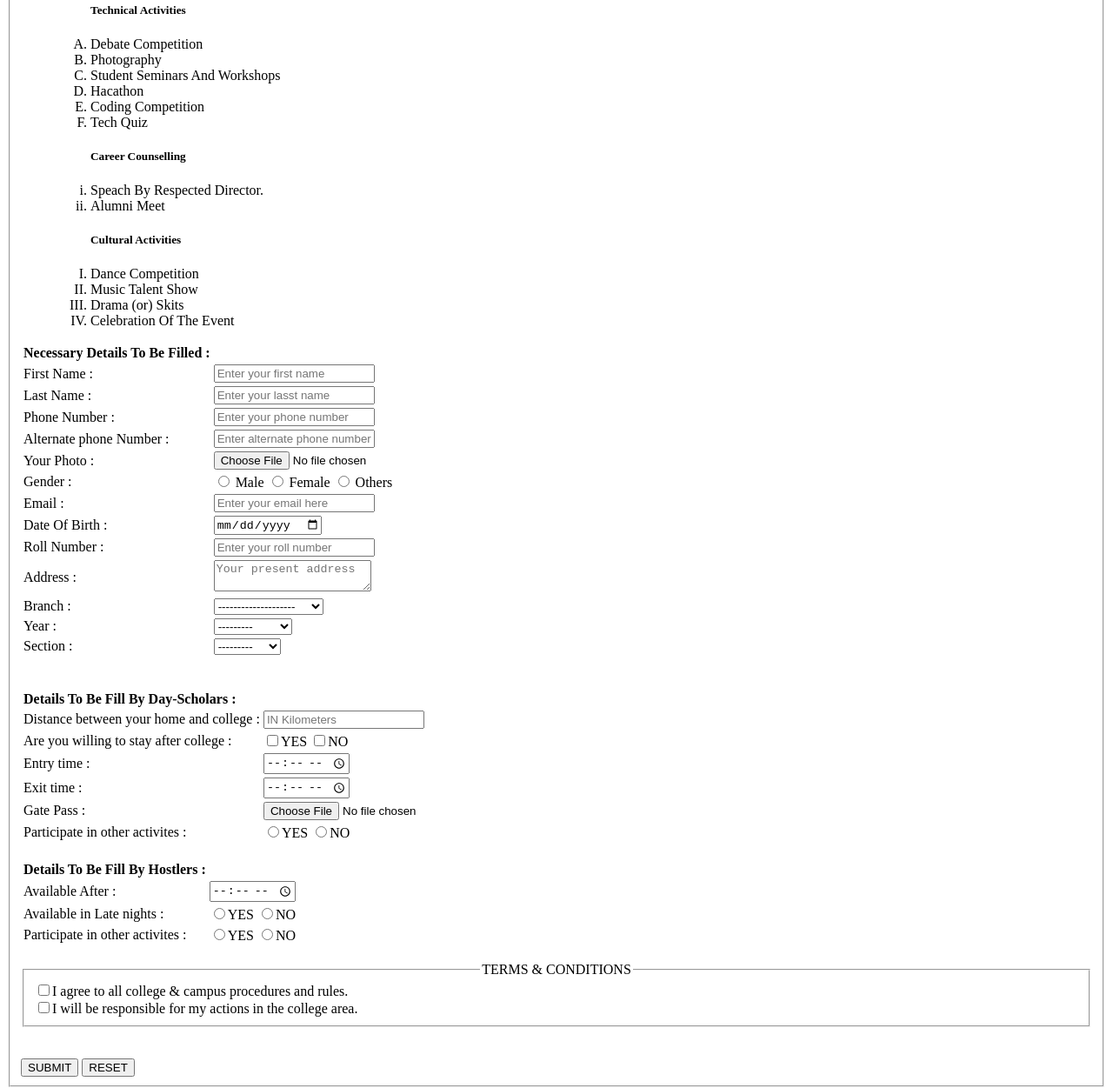
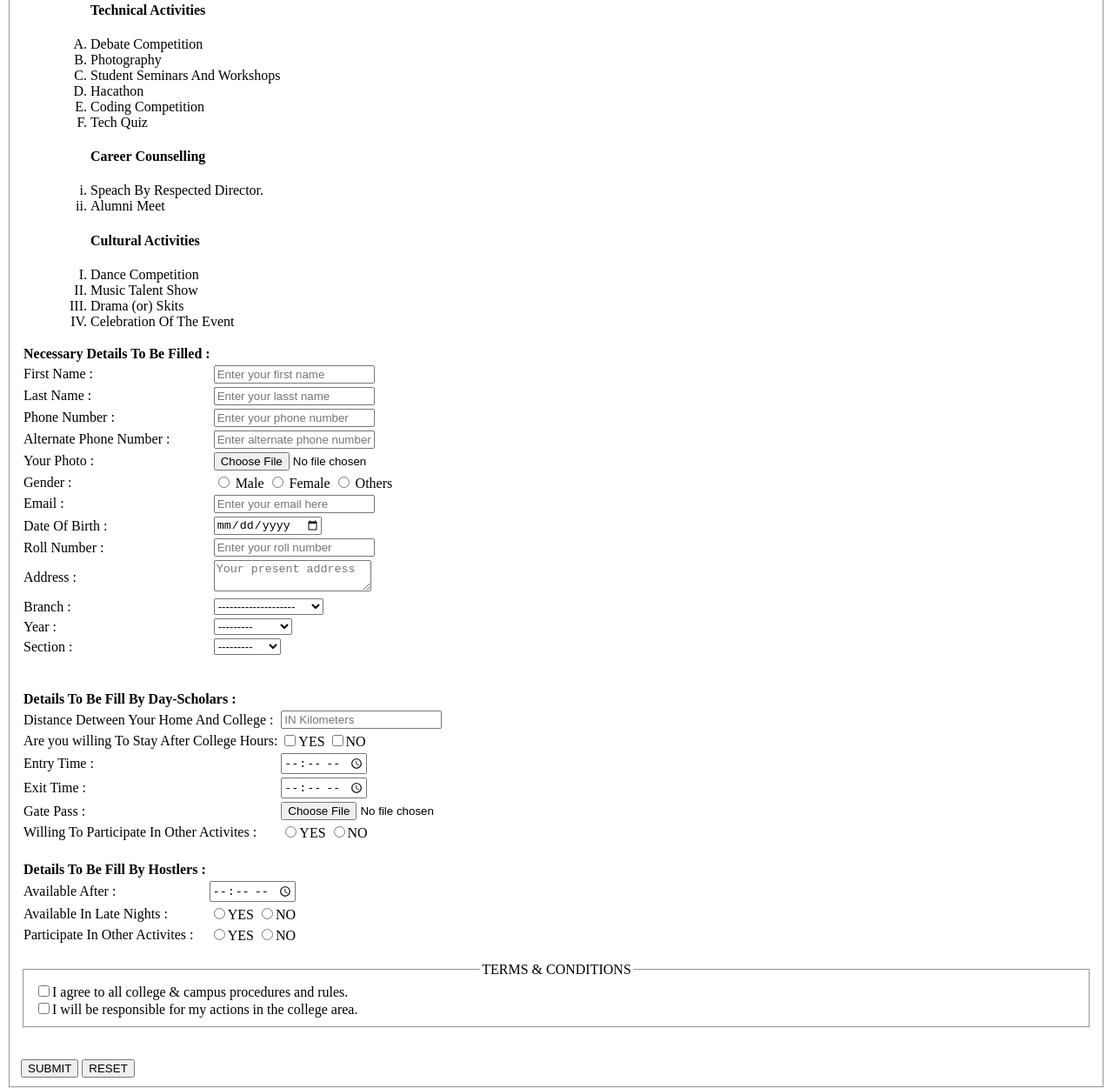
Before and after one commit to Anirudh-524/Aitam-MERN-TASKS, a plain HTML site: page TASK-2.html in a window 1280 px wide. Shown: the part 258-1509 px from the top of the page at 87% size. Drawn offline with Linux system fonts and the light colour scheme.

Commit message:
small modificaion

```diff
--- a/TASK-2.html
+++ b/TASK-2.html
@@ -35,7 +35,7 @@
 
             <ol>
                 <ol type="A">
-                    <h5>Technical  Activities</h5>
+                    <h4>Technical  Activities</h4>
                     <li>Debate Competition</li>
                     <li>Photography</li>
                     <li>Student Seminars And Workshops</li>
@@ -44,13 +44,13 @@
                     <li>Tech Quiz</li>
                 </ol>
                 <ol type="i">
-                    <h5>Career Counselling</h5>
+                    <h4>Career Counselling</h4>
                     <li>Speach By Respected Director.</li>
                     <li>Alumni Meet</li>
 
                 </ol>
                 <ol type="I">
-                    <h5>Cultural  Activities</h5>
+                    <h4>Cultural  Activities</h4>
                     <li>Dance Competition</li>
                     <li>Music Talent Show</li>
                     <li>Drama (or) Skits</li>
@@ -81,7 +81,7 @@
                         placeholder="Enter your phone number" required></td>
                 </tr>
                 <tr>
-                    <td><label for="phone">Alternate phone Number : </label></td>
+                    <td><label for="phone">Alternate Phone Number : </label></td>
                     <td><input type="text" name="phone" id="phone"
                     placeholder="Enter alternate phone number"></td>
                 </tr>
@@ -170,23 +170,23 @@
                     </tr>
                 </thead>
                 <tr>
-                    <td><label for="Distance">Distance between your home and college :</label></td>
+                    <td><label for="Distance">Distance Detween Your Home And College :</label></td>
                     <td><input type="number" id="Distance"
                         placeholder="IN Kilometers"></td>
                 </tr>
                 <tr>
-                    <td><label for="input">Are you willing to stay after college : </label></td>
+                    <td><label for="input">Are you willing To Stay After College Hours: </label></td>
                     <td>
                     <input type="checkbox" name="input" id="yes" value="yes">YES
                     <input type="checkbox" name="input" id="no" value="no">NO
                     </td>
                 </tr>
                 <tr>
-                    <td><label for="time">Entry time : </label></td>
+                    <td><label for="time">Entry Time : </label></td>
                     <td><input type="time" name="time" id="time"></td>
                 </tr>
                 <tr>
-                    <td><label for="time1">Exit time : </label></td>
+                    <td><label for="time1">Exit Time : </label></td>
                     <td><input type="time"></td>
                 </tr>
                 <tr>
@@ -194,7 +194,7 @@
                     <td><input type="file" name="pass" id="pass"></td>
                 </tr>
                 <tr>
-                    <td><label for="want">Participate in other activites : </label></td>
+                    <td><label for="want">Willing To Participate In Other Activites : </label></td>
                     <td>
                     <input type="radio" name="want" id="yes" value="yes">YES
                     <input type="radio" name="want" id="no" value="no">NO
@@ -213,12 +213,12 @@
                     <td><input type="time" name="time2" id="time2"></td>
                 </tr>
                 <tr>
-                    <td><label for="op">Available in Late nights : </label></td>
+                    <td><label for="op">Available In Late Nights : </label></td>
                     <td><input type="radio"name="op" id="yes" value="yes">YES
                     <input type="radio" name="op" id="no" value="no">NO</td>
                 </tr>
                 <tr>
-                    <td><label for="want">Participate in other activites : </label></td>
+                    <td><label for="want">Participate In Other Activites : </label></td>
                     <td>
                     <input type="radio" name="want" id="yes" value="yes">YES
                     <input type="radio" name="want" id="no" value="no">NO
```
